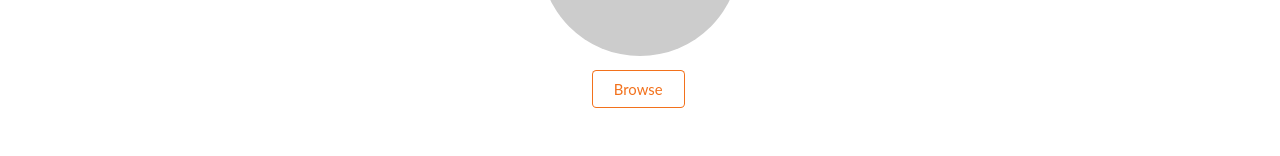
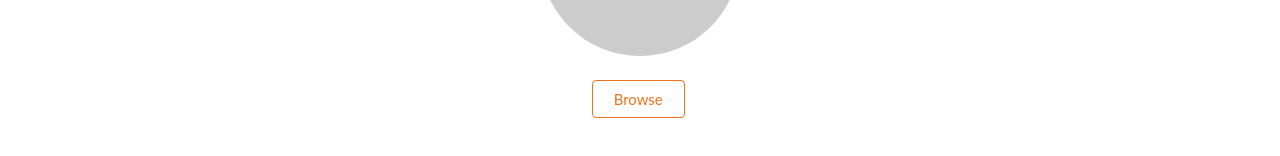
Before and after one commit to deej81/ngx-croppie, an Angular app: page / in a window 1280 px wide. Shown: the part 234-390 px from the top of the page. Built offline with nearby package versions, Linux system fonts and the light colour scheme.

Commit message:
minor style update

```diff
--- a/src/app/app.component.css
+++ b/src/app/app.component.css
@@ -4,8 +4,8 @@
 .t-cntr {
   text-align: center;
 }
-.mt-10 {
-  margin-top: 10px
+.mt-20 {
+  margin-top: 20px
 }
 hr {
   margin-top: 20px;
--- a/src/app/app.component.html
+++ b/src/app/app.component.html
@@ -10,7 +10,7 @@
     <ngx-croppie *ngIf="croppieImage" #ngxCroppie [croppieOptions]="croppieOptions" [imageUrl]="croppieImage" [imgChangeNo]="imgChangeNo" (result)="newImageResultFromCroppie($event)"></ngx-croppie>
     <p><strong>File Name</strong> : {{fileName}}</p>
   </div>
-  <div class="mt-10">
+  <div class="mt-20">
     <input type="file" id="fileupload" #imageUpload (change)="imageUploadEvent($event)" accept="image/jpeg, image/png" hidden/>
     <button type="button" *ngIf="!croppieImage && currentImage" class="ui button basic small grey" (click)="removeImage()">Remove</button>
     <button type="button" class="ui button basic small orange" (click)="imageUpload.click()">Browse</button>
```
